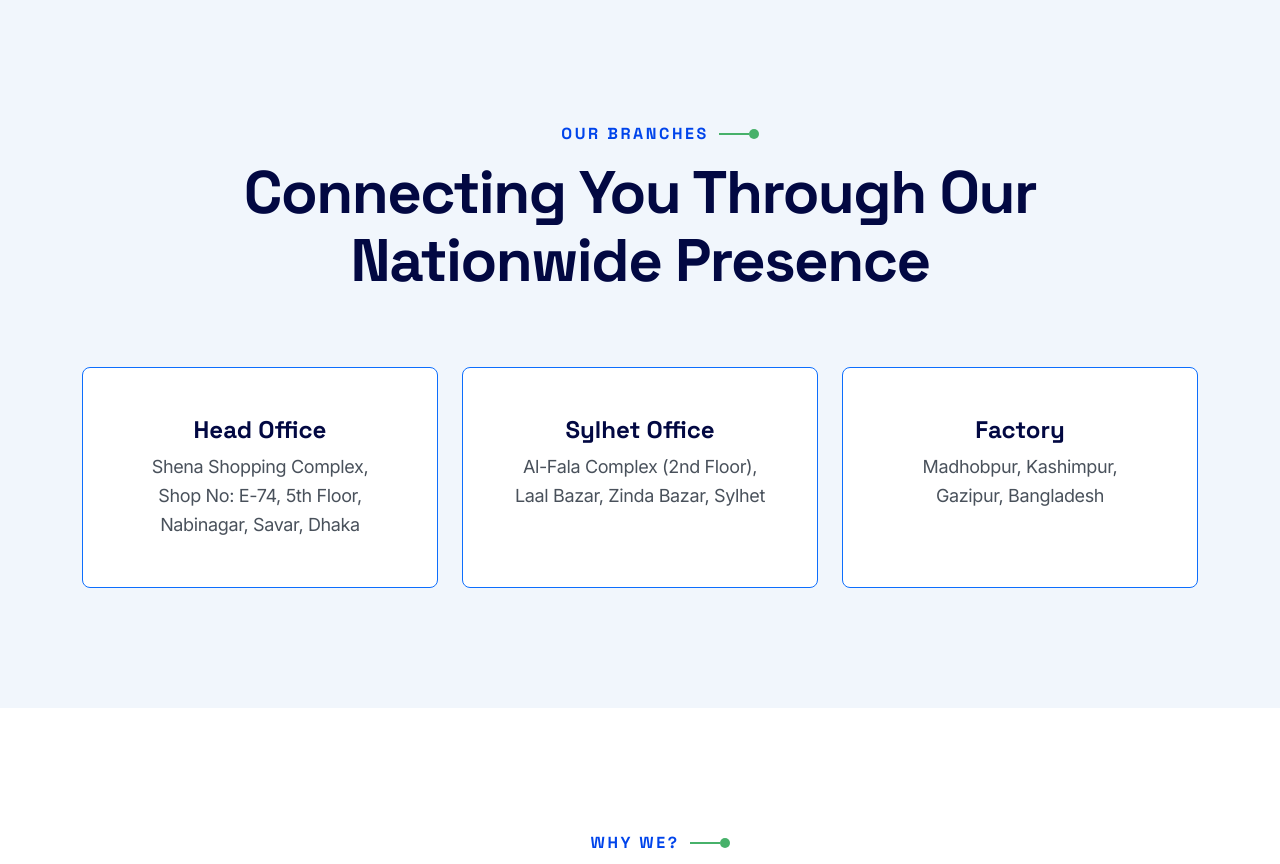
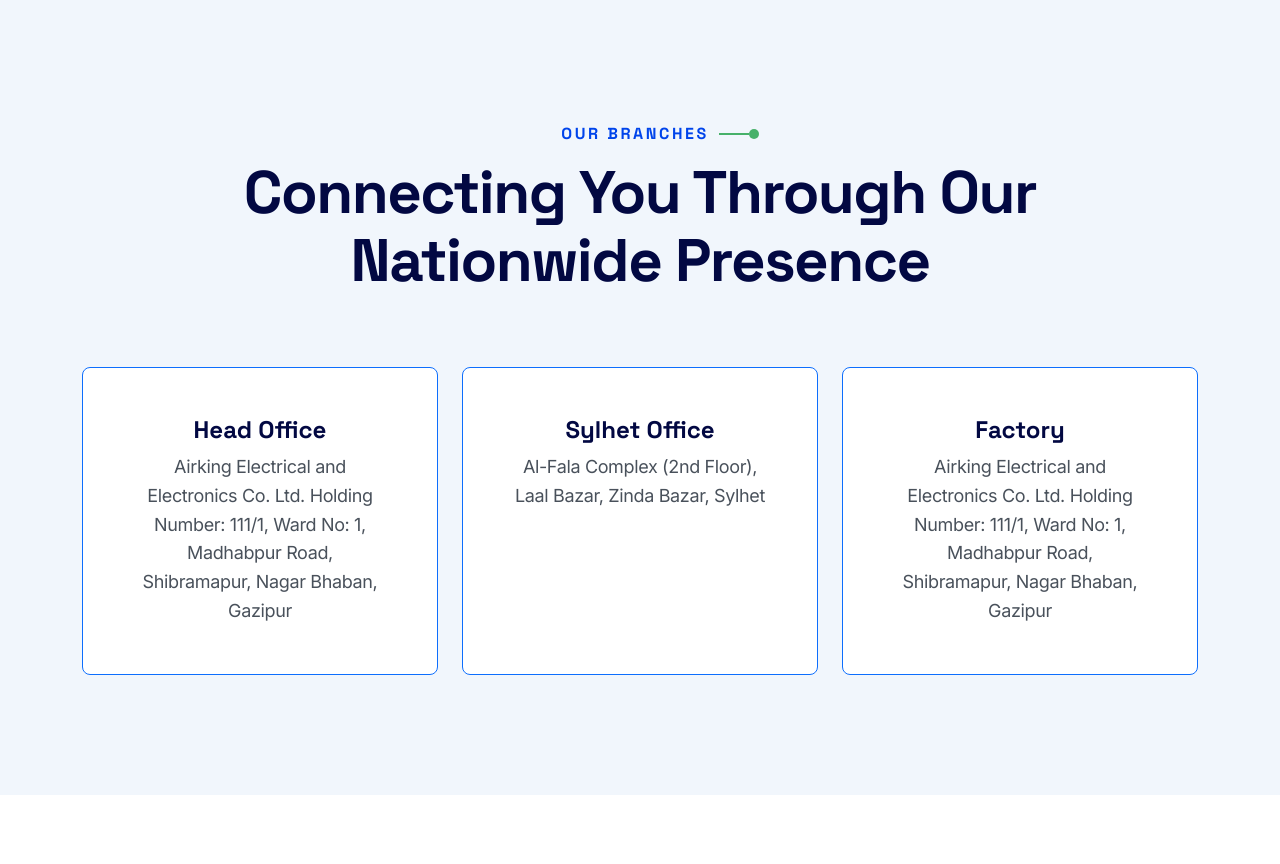
Before and after one commit to Md-Anikul-Islam/air-king-frontend-update, a Laravel app: page /about in a window 1280 px wide. Shown: the part 684-1548 px from the top of the page. Run offline with Laravel 10, Linux system fonts and the light colour scheme.

Commit message:
about page updated

```diff
--- a/resources/views/frontend/about.blade.php
+++ b/resources/views/frontend/about.blade.php
@@ -54,8 +54,7 @@
                         <div class="branch-content d-flex flex-column align-items-center gap-2">
                             <h4 class="branch-title">Head Office</h4>
                             <p class="branch-desc text-center">
-                                Shena Shopping Complex, Shop No: E-74, 5th Floor, Nabinagar,
-                                Savar, Dhaka
+                            Airking Electrical and Electronics Co. Ltd. Holding Number: 111/1, Ward No: 1, Madhabpur Road, Shibramapur, Nagar Bhaban, Gazipur
                             </p>
                         </div>
                     </div>
@@ -75,7 +74,7 @@
                         <div class="branch-content d-flex flex-column align-items-center gap-2">
                             <h4 class="branch-title">Factory</h4>
                             <p class="branch-desc text-center">
-                                Madhobpur, Kashimpur, Gazipur, Bangladesh
+                            Airking Electrical and Electronics Co. Ltd. Holding Number: 111/1, Ward No: 1, Madhabpur Road, Shibramapur, Nagar Bhaban, Gazipur
                             </p>
                         </div>
                     </div>
--- a/resources/views/frontend/home.blade.php
+++ b/resources/views/frontend/home.blade.php
@@ -118,7 +118,7 @@
                             and Electronic Company Ltd." emerges as a prominent entity.
                             This is a Private Limited Company registered under the Joint
                             Stock Companies of the Government of Bangladesh.
-                            <a href="./about.html" class="learn-more">Learn More..</a>
+                            <a href="{{route('about')}}" class="learn-more">Learn More..</a>
                         </p>
                     </div>
                 </div>
```
